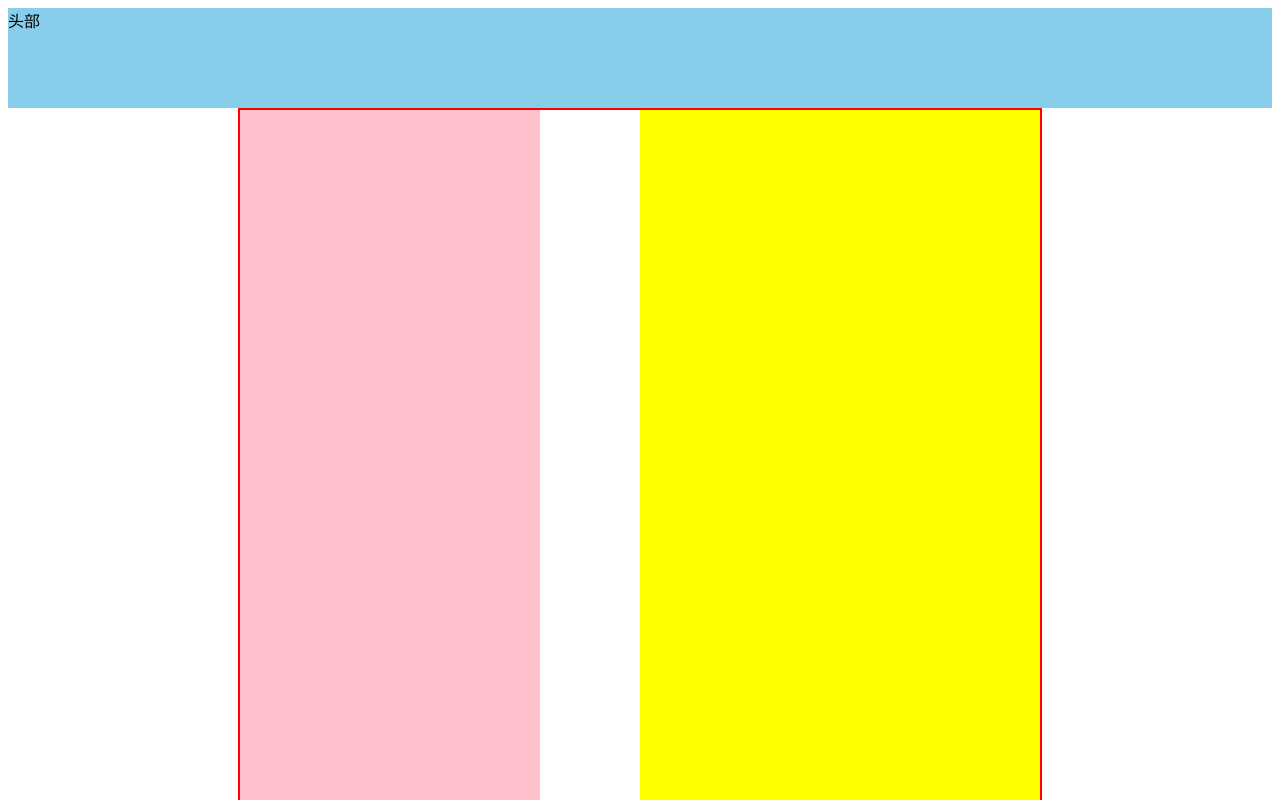
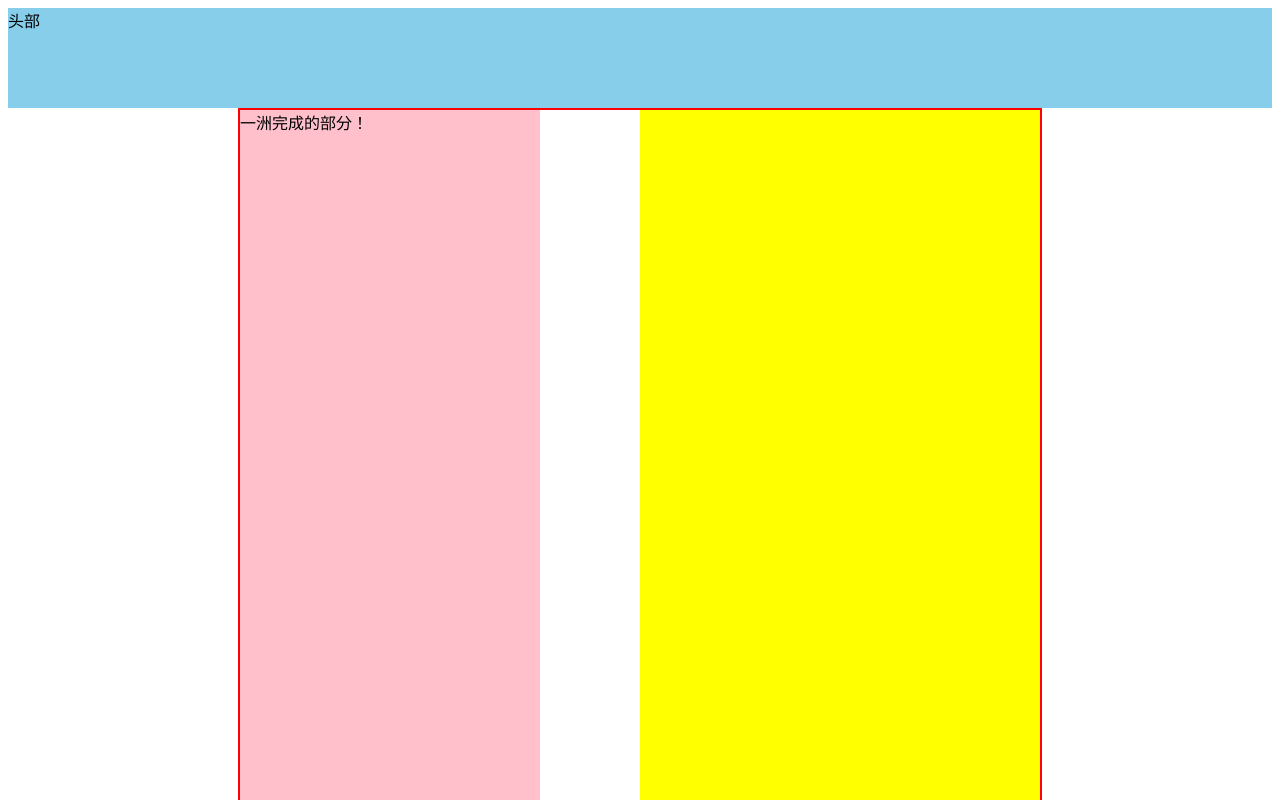
Before and after one commit to TabWeng/theFirsttoGithub, a plain HTML site: page index.html in a window 1280 px wide. Shown: the top 800 px of the page. Drawn offline with Linux system fonts and the light colour scheme.

Commit message:
添加了一条语句描述

```diff
--- a/index.html
+++ b/index.html
@@ -13,6 +13,7 @@
 	<div id="cdio-body" class="-test-clearFix">
 		<!-- 一洲完成的部分 -->
 		<div id="left">
+			一洲完成的部分！
 		</div>
 		<!-- 小如完成的部分 -->
 		<div id="right">
```
